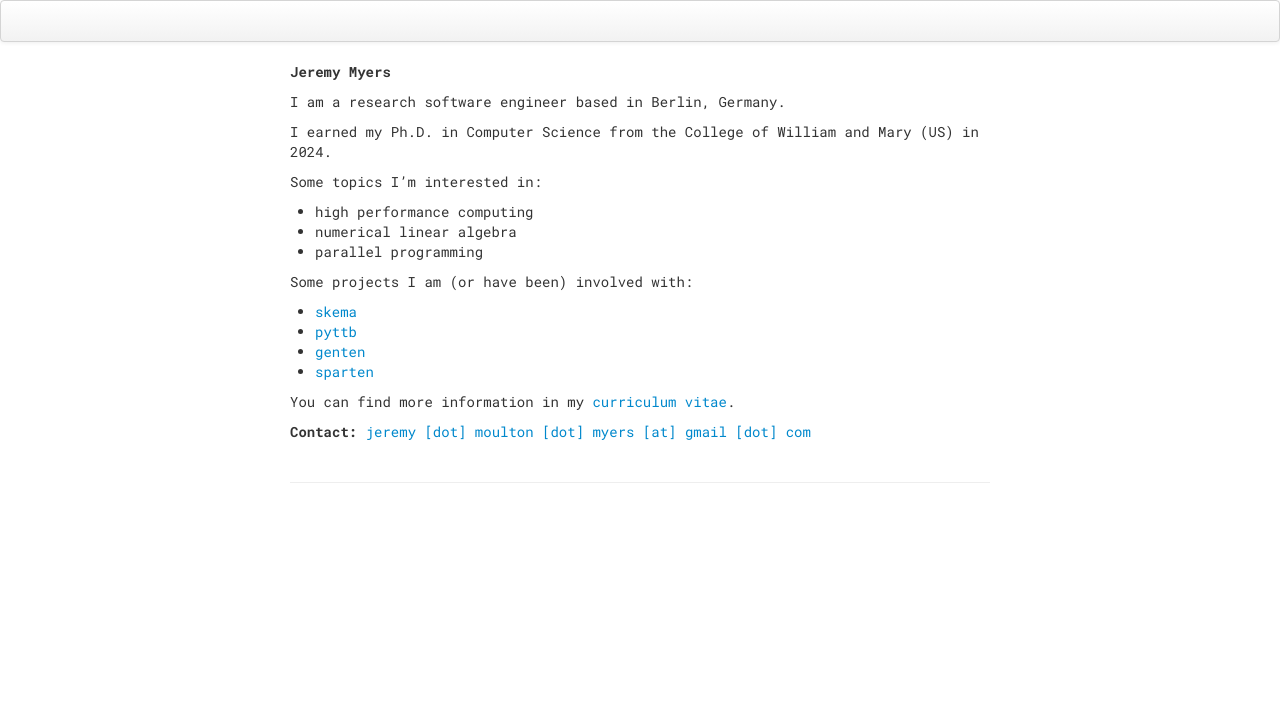
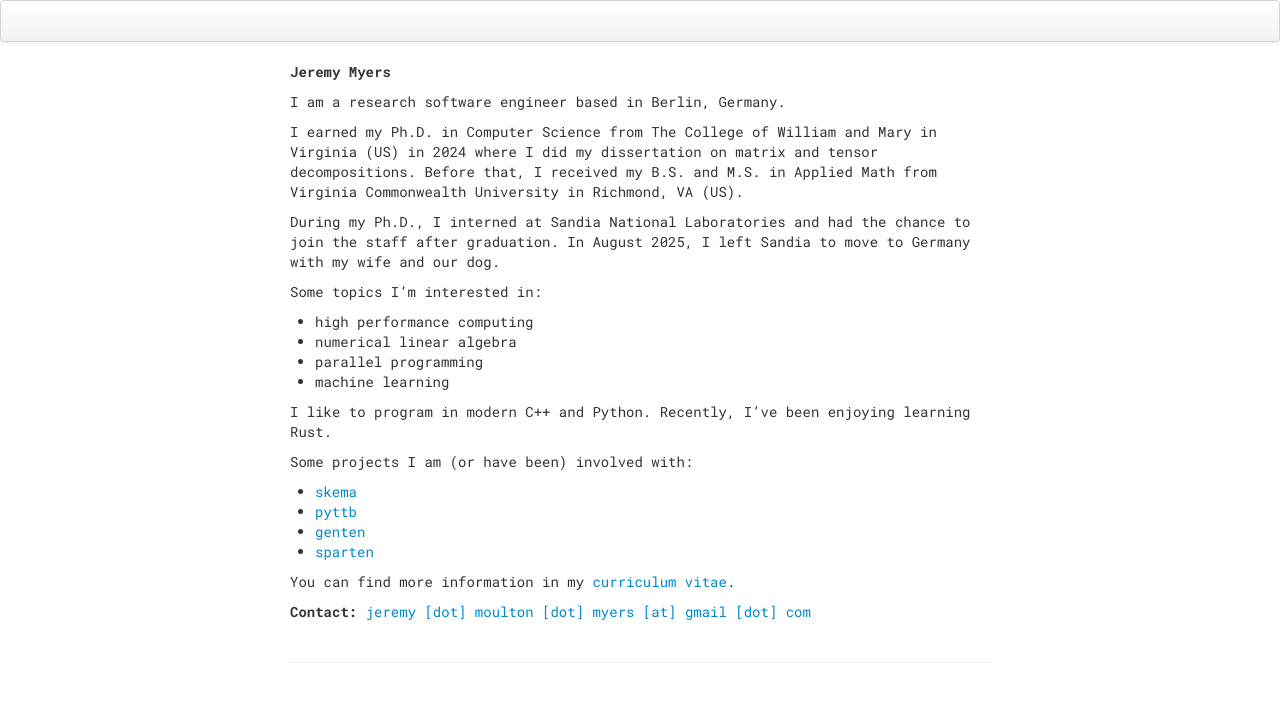
Before and after one commit to jeremy-myers/jeremy-myers.github.io, a Jekyll site: the page built from index.md, in a window 1280 px wide. Shown: the top 702 px of the page. Built offline with Jekyll 4.4.1, drawn with Linux system fonts in a browser that asks for light colours.

Commit message:
Small updates

```diff
--- a/index.md
+++ b/index.md
@@ -9,12 +9,23 @@ description:
 
 I am a research software engineer based in Berlin, Germany.
 
-I earned my Ph.D. in Computer Science from the College of William and Mary (US) in 2024.
+I earned my Ph.D. in Computer Science from The College of William and Mary in
+Virginia (US) in 2024 where I did my dissertation on matrix and tensor
+decompositions. Before that, I received my B.S. and M.S. in Applied Math from
+Virginia Commonwealth University in Richmond, VA (US).
+
+During my Ph.D., I interned at Sandia National Laboratories and had the chance
+to join the staff after graduation. In August 2025, I left Sandia to move to
+Germany with my wife and our dog.
 
 Some topics I'm interested in:
 - high performance computing
 - numerical linear algebra
 - parallel programming
+- machine learning
+
+I like to program in modern C++ and Python. Recently, I've been enjoying
+learning Rust.
 
 Some projects I am (or have been) involved with:
 - [skema](https://github.com/jeremy-myers/skema)
@@ -22,6 +33,7 @@ Some projects I am (or have been) involved with:
 - [genten](https://github.com/sandialabs/GenTen)
 - [sparten](https://github.com/sandialabs/sparten)
 
-You can find more information in my [curriculum vitae](./assets/jeremy-m-myers-cv.pdf).
+You can find more information in my [curriculum
+vitae](./assets/jeremy-m-myers-cv.pdf).
 
 **Contact:** [jeremy [dot] moulton [dot] myers [at] gmail [dot] com](mailto:jeremy.moulton.myers@gmail.com)
```
Also changed, not shown: 1 other file.
